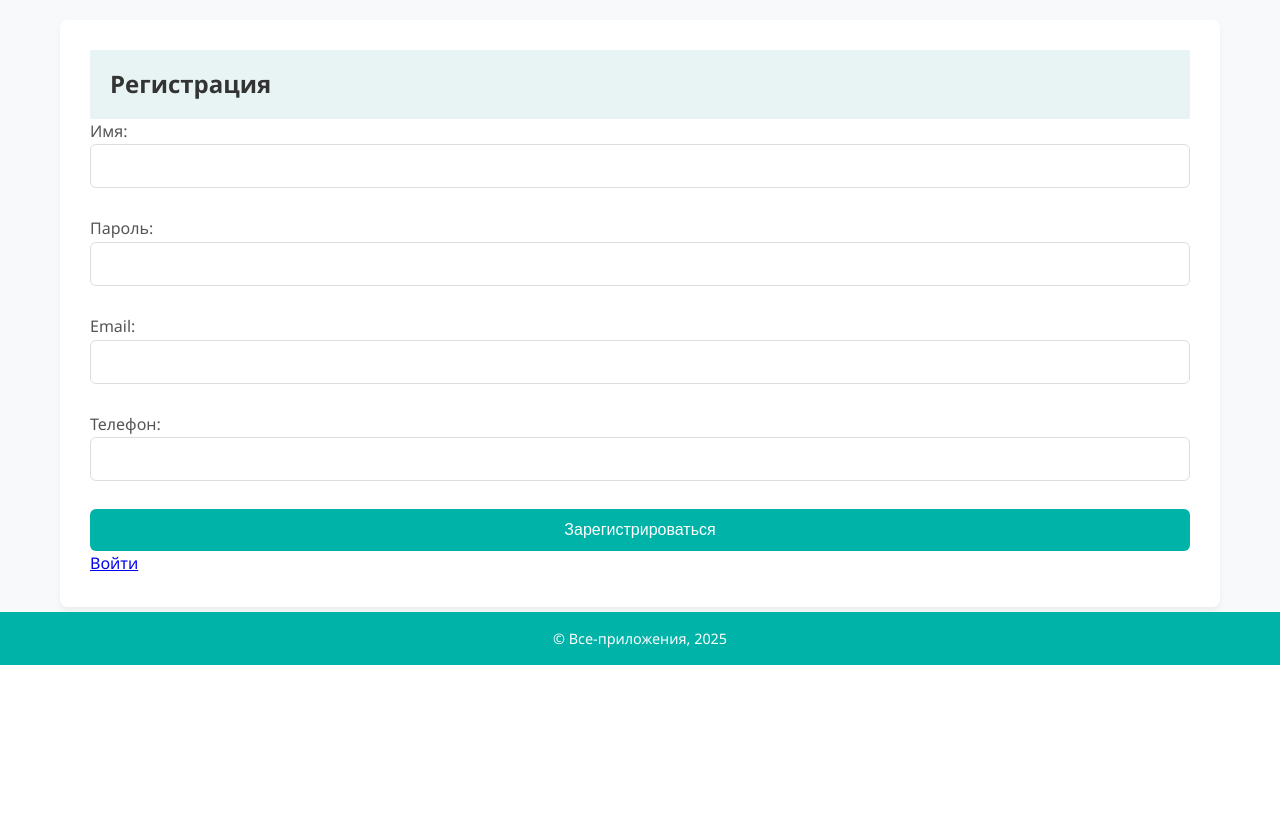
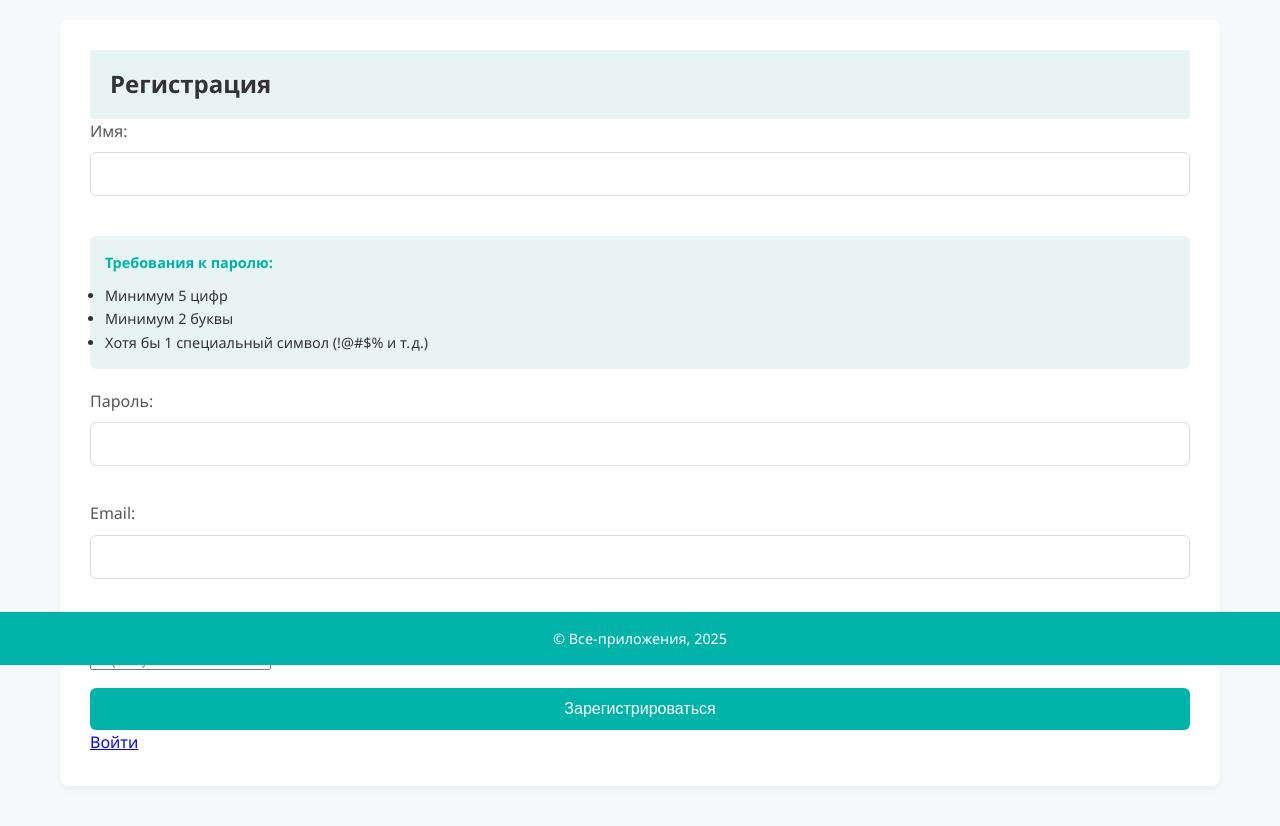
Before and after one commit to javavlsu/course-work-team-16-potahina-egorova, a Spring app: page /register in a window 1280 px wide. Shown: the part 135-961 px from the top of the page. Before the commit the page ends 800 px from the top, so only its background shows below. Run offline with Thymeleaf, Linux system fonts and the light colour scheme; the template is opened without the code that fills it, so the values that code supplies are empty.

Commit message:
Добавлена валидация полей формы регистрации

```diff
--- a/src/main/java/ru/vlsu/ispi/repositories/UserRepository.java
+++ b/src/main/java/ru/vlsu/ispi/repositories/UserRepository.java
@@ -10,4 +10,10 @@ import java.util.Optional;
 public interface UserRepository extends JpaRepository<User, Integer> {
     Optional<User> findByName(String name);
     Optional<User> findByEmailAndPassword(String email, String password);
+
+    boolean existsByEmail(String email);
+    boolean existsByPhoneNumber(String phoneNumber);
+
+    User findByEmail(String email);
+    User findByPhoneNumber(String phoneNumber);
 }
--- a/src/main/webapp/WEB-INF/view/register.html
+++ b/src/main/webapp/WEB-INF/view/register.html
@@ -210,6 +210,19 @@
         .register-link:hover {
           text-decoration: underline;
         }
+
+        .validation-hints {
+            background-color: #e8f4f3;
+            padding: 15px;
+            border-radius: 6px;
+            margin: 20px 0;
+            font-size: 0.9rem;
+        }
+
+        .validation-hints h4 {
+            color: #00b3a8;
+            margin-bottom: 10px;
+        }
     </style>
 </head>
 <body>
@@ -225,18 +238,36 @@
         <div class="table-header">
             <h2>Регистрация</h2>
         </div>
-        <form th:action="@{/register}" method="post" class="register-form">
+        <form th:action="@{/register}" method="post" class="register-form" id="registerForm">
             <div>
-                <label>Имя: <input type="text" name="name" required></label>
+                <label>Имя:</label>
+                <input type="text" name="name" required>
+            </div>
+            <div class="validation-hints">
+                <h4>Требования к паролю:</h4>
+                <ul>
+                    <li>Минимум 5 цифр</li>
+                    <li>Минимум 2 буквы</li>
+                    <li>Хотя бы 1 специальный символ (!@#$% и т. д.)</li>
+                </ul>
             </div>
             <div>
-                <label>Пароль: <input type="password" name="password" required></label>
+                <label>Пароль:</label>
+                <input type="password" name="password" required
+                       pattern="(?=.*\d{5,})(?=.*[a-zA-Z]{2,})(?=.*[!@#$%^&*()_+\-=\[\]{}|;:,.<>?]).*"
+                       title="Минимум 5 цифр, 2 буквы, 1 спецсимвол">
+                <div class="error-message" id="passwordError"></div>
             </div>
             <div>
-                <label>Email: <input type="email" name="email" required></label>
+                <label>Email:</label>
+                <input type="email" name="email" required>
+                <div class="error-message" id="emailError"></div>
             </div>
             <div>
-                <label>Телефон: <input type="text" name="phoneNumber" required></label>
+                <label>Телефон:</label>
+                <input type="tel" name="phoneNumber" required
+                       placeholder="+7 (XXX) XXX-XX-XX">
+                <div class="error-message" id="phoneError"></div>
             </div>
             <button type="submit">Зарегистрироваться</button>
         </form>
@@ -248,5 +279,68 @@
 <div class="footer">
     © Все-приложения, 2025
 </div>
+
+<script>
+    document.getElementById('registerForm').addEventListener('submit', function(e) {
+        let isValid = true;
+
+        // Валидация пароля
+        const password = document.querySelector('input[name="password"]').value;
+        const passwordError = document.getElementById('passwordError');
+        const passwordRegex = /(?=.*\d{5,})(?=.*[a-zA-Z]{2,})(?=.*[!@#$%^&*()_+\-=\[\]{}|;:,.<>?]).*/;
+        if (!passwordRegex.test(password)) {
+            passwordError.textContent = 'Пароль должен содержать минимум 5 цифр, 2 буквы и 1 спецсимвол';
+            isValid = false;
+        } else {
+            passwordError.textContent = '';
+        }
+
+        // Валидация телефона
+        const phone = document.querySelector('input[name="phoneNumber"]').value;
+        const phoneError = document.getElementById('phoneError');
+        const phoneRegex = /^\+7\s?\(\d{3}\)\s?\d{3}-\d{2}-\d{2}$|^\+7\d{10}$/;
+        if (!phoneRegex.test(phone)) {
+            phoneError.textContent = 'Введите российский номер в формате +7 (XXX) XXX-XX-XX';
+            isValid = false;
+        } else {
+            phoneError.textContent = '';
+        }
+
+        if (!isValid) {
+            e.preventDefault();
+        }
+    });
+
+    document.addEventListener('DOMContentLoaded', function() {
+        const emailInput = document.querySelector('input[name="email"]');
+        const phoneInput = document.querySelector('input[name="phoneNumber"]');
+
+        emailInput.addEventListener('blur', function() {
+            checkUniqueness('email', this.value, 'emailError');
+        });
+
+        phoneInput.addEventListener('blur', function() {
+            checkUniqueness('phone', this.value, 'phoneError');
+        });
+    });
+
+    async function checkUniqueness(type, value, errorElementId) {
+        if (!value) return;
+
+        try {
+            const response = await fetch(`/api/check-unique?type=${type}&value=${encodeURIComponent(value)}`);
+            const data = await response.json();
+
+            const errorElement = document.getElementById(errorElementId);
+            if (!data.unique) {
+                errorElement.textContent = data.message;
+            } else {
+                errorElement.textContent = '';
+            }
+        } catch (error) {
+            console.error('Ошибка проверки уникальности:', error);
+        }
+    }
+</script>
 </body>
 </html>
```
Also changed, not shown: src/main/java/ru/vlsu/ispi/services/UserService.java (+14 -2 lines).
